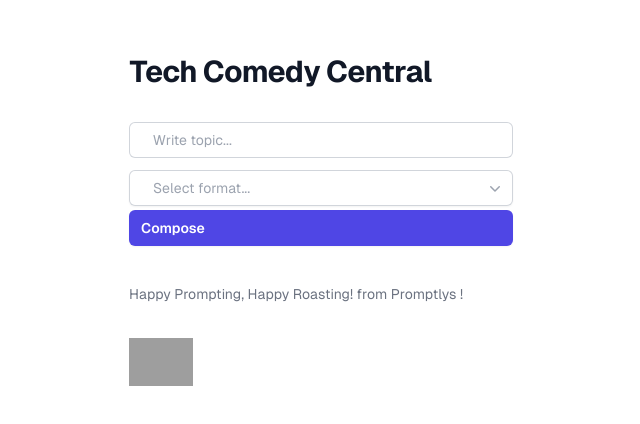
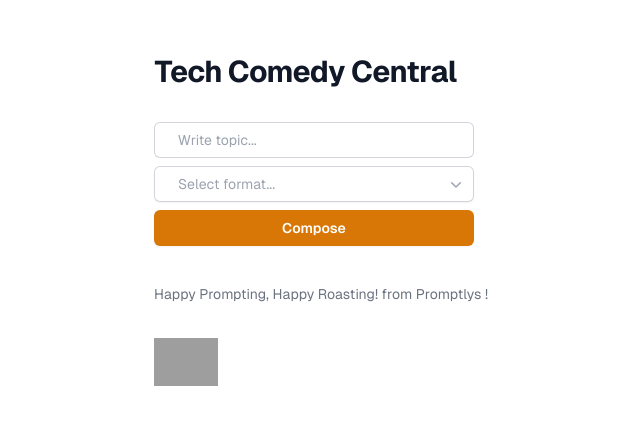
Before and after one commit to eho2k22/TechComedy, a Next.js app: page / in a window 1280 px wide. Shown: the part 180-604 px from the top of the page, without its empty margins (319-959 px from the left). Built offline with nearby package versions, Linux system fonts and the light colour scheme; grey boxes are pictures that could not be loaded.

Commit message:
Finish the Prompt Form

```diff
--- a/components/composites/PromptForm.tsx
+++ b/components/composites/PromptForm.tsx
@@ -23,12 +23,14 @@ const PromptForm = ({ onSubmit }: Props) => {
     handleSubmit,
     control,
     formState: { errors },
-  } = useForm<Inputs>()
+  } = useForm<Inputs>({
+    defaultValues: { topic: '', format: undefined },
+  })
 
   return (
     <form
       onSubmit={handleSubmit(onSubmit)}
-      className="min-w-96 flex flex-col gap-1"
+      className="min-w-80 flex flex-col gap-2"
     >
       <Input
         {...register('topic', { required: true, maxLength: 32 })}
@@ -38,8 +40,10 @@ const PromptForm = ({ onSubmit }: Props) => {
       <Controller
         control={control}
         name="format"
-        render={({ field: { onChange, onBlur, value, ref } }) => (
+        rules={{ required: true }}
+        render={({ field: { onChange, value, ref } }) => (
           <Select
+            ref={ref}
             onChange={(value) => onChange(value)}
             value={value}
             options={options}
--- a/components/primitives/Button.tsx
+++ b/components/primitives/Button.tsx
@@ -9,7 +9,7 @@ interface Props extends ButtonProps {
 const Button = ({ children, ...props }: Props) => (
   <HeadlessButton
     {...props}
-    className="inline-flex items-center gap-1 rounded-md bg-indigo-600 px-3 py-2 text-sm font-semibold text-white shadow-sm hover:bg-indigo-500 focus-visible:outline focus-visible:outline-2 focus-visible:outline-offset-2 focus-visible:outline-indigo-600"
+    className="inline-flex justify-center items-center gap-1 rounded-md bg-amber-600 px-3 py-2 text-sm font-semibold text-white shadow-sm hover:bg-amber-500 focus-visible:outline focus-visible:outline-2 focus-visible:outline-offset-2 focus-visible:outline-amber-600"
   >
     {children}
   </HeadlessButton>
--- a/components/primitives/Input.tsx
+++ b/components/primitives/Input.tsx
@@ -1,12 +1,15 @@
 import { Input as HeadlessInput, InputProps } from '@headlessui/react'
+import React, { forwardRef } from 'react'
 
 type Props = InputProps
+type InputRef = React.ForwardedRef<HTMLInputElement>
 
-const Input = (props: Props) => (
+const Input = (props: Props, ref: InputRef) => (
   <HeadlessInput
     {...props}
-    className="block w-full rounded-md border-0 py-1.5 px-6 text-gray-900 ring-1 ring-inset ring-gray-300 placeholder:text-gray-400 focus:ring-2 focus:ring-inset focus:ring-indigo-600 sm:text-sm sm:leading-6"
+    ref={ref}
+    className="block w-full rounded-md border-0 py-1.5 px-6 text-gray-900 ring-1 ring-inset ring-gray-300 placeholder:text-gray-400 focus:ring-2 focus:ring-inset focus:ring-amber-600 sm:text-sm sm:leading-6"
   />
 )
 
-export default Input
+export default forwardRef(Input)
--- a/components/primitives/Select.tsx
+++ b/components/primitives/Select.tsx
@@ -1,4 +1,6 @@
 'use client'
+
+import React, { forwardRef } from 'react'
 
 import {
   Listbox,
@@ -14,15 +16,17 @@ interface IOption {
   label: string
 }
 
+type SelectRef = React.ForwardedRef<HTMLElement>
+
 interface Props extends ListboxProps {
   options: IOption[]
   placeholder?: string
 }
 
-const Select = ({ options, placeholder, ...props }: Props) => (
-  <Listbox {...props}>
-    <div className="relative mt-2">
-      <ListboxButton className="relative w-full cursor-default rounded-md bg-white py-1.5 pl-3 pr-10 text-left text-gray-900 shadow-sm ring-1 ring-inset ring-gray-300 focus:outline-none focus:ring-2 focus:ring-indigo-500 sm:text-sm sm:leading-6">
+const Select = ({ options, placeholder, ...props }: Props, ref: SelectRef) => (
+  <Listbox {...props} ref={ref}>
+    <div className="relative">
+      <ListboxButton className="relative w-full cursor-default rounded-md bg-white py-1.5 pl-3 pr-10 text-left text-gray-900 shadow-sm ring-1 ring-inset ring-gray-300 focus:outline-none focus:ring-2 focus:ring-amber-500 sm:text-sm sm:leading-6">
         <span className="flex items-center">
           {props.value && (
             <span className="ml-3 block truncate">
@@ -51,7 +55,7 @@ const Select = ({ options, placeholder, ...props }: Props) => (
           <ListboxOption
             key={option.value}
             value={option.value}
-            className="group relative cursor-default select-none py-2 pl-3 pr-9 text-gray-900 data-[focus]:bg-indigo-600 data-[focus]:text-white"
+            className="group relative cursor-default select-none py-2 pl-3 pr-9 text-gray-900 data-[focus]:bg-amber-600 data-[focus]:text-white"
           >
             <div className="flex items-center">
               <span className="ml-3 block truncate font-normal group-data-[selected]:font-semibold">
@@ -59,7 +63,7 @@ const Select = ({ options, placeholder, ...props }: Props) => (
               </span>
             </div>
 
-            <span className="absolute inset-y-0 right-0 flex items-center pr-4 text-indigo-600 group-data-[focus]:text-white [.group:not([data-selected])_&]:hidden">
+            <span className="absolute inset-y-0 right-0 flex items-center pr-4 text-amber-600 group-data-[focus]:text-white [.group:not([data-selected])_&]:hidden">
               <CheckIcon aria-hidden="true" className="h-5 w-5" />
             </span>
           </ListboxOption>
@@ -69,4 +73,4 @@ const Select = ({ options, placeholder, ...props }: Props) => (
   </Listbox>
 )
 
-export default Select
+export default forwardRef(Select)
```
